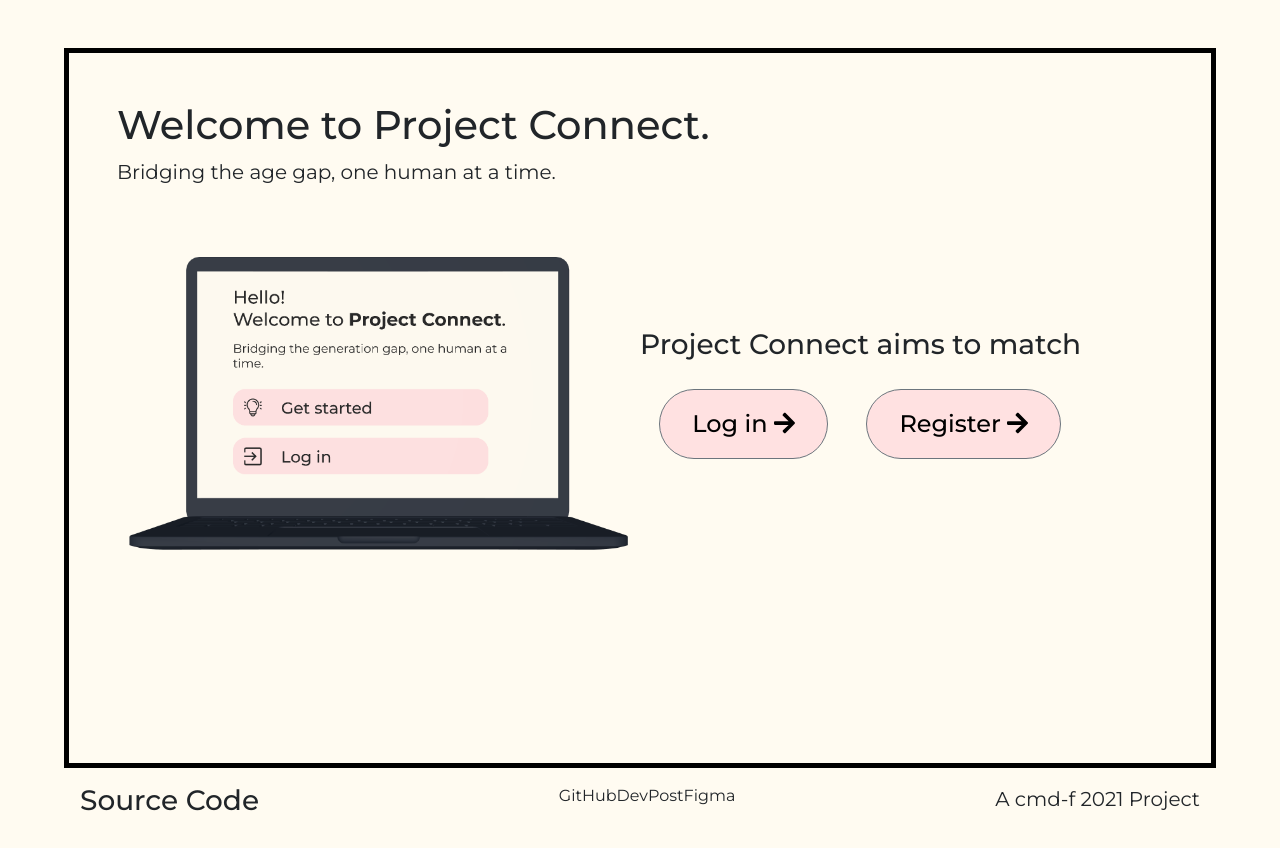
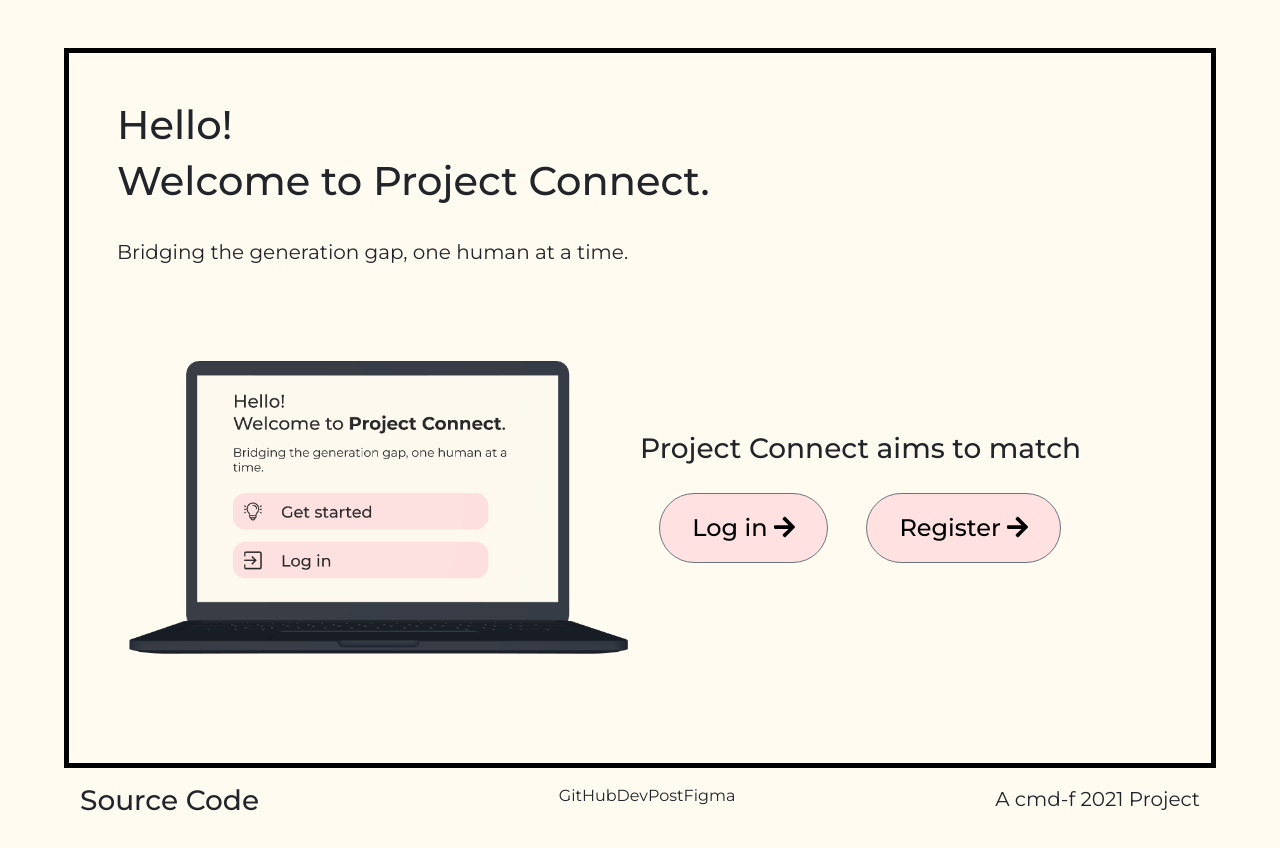
Before and after one commit to carinabii/react-project-connect, a React (Create React App) app: page / in a window 1280 px wide. Built offline with nearby package versions, Linux system fonts and the light colour scheme.

Commit message:
Update Header.js

```diff
--- a/src/components/Header.js
+++ b/src/components/Header.js
@@ -4,8 +4,9 @@ import React from 'react'
 const Header = () => {
     return (
         <div>
-            <h1>Welcome to Project Connect.</h1>
-            <p>Bridging the age gap, one human at a time.</p>
+            <h1>Hello! </h1>
+            <h1>Welcome to <projecttitle>Project Connect</projecttitle>.</h1><br></br>
+            <p>Bridging the generation gap, one human at a time.</p><br></br>
 
         </div>
     )
```
